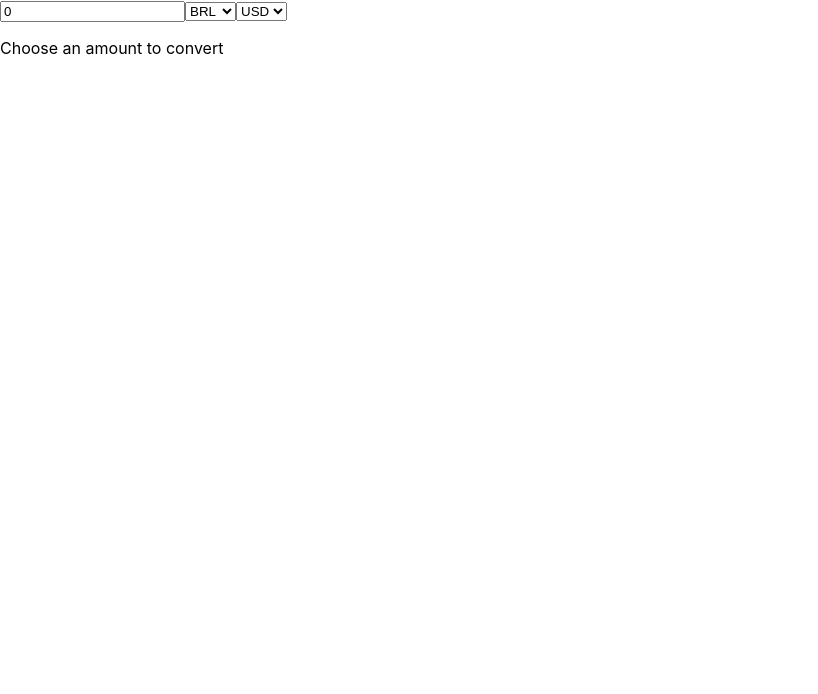
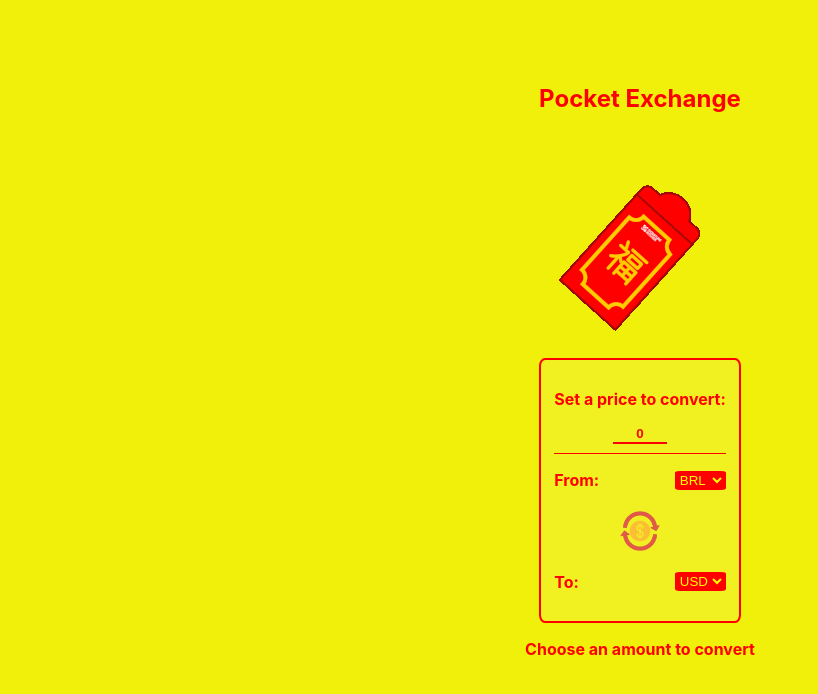
Before and after one commit to estudart/CurrencyConverter, a React (Create React App) app: page / in a window 1280 px wide. Shown: the top 694 px of the page, without its empty margins (0-818 px from the left). Built offline with nearby package versions, Linux system fonts and the light colour scheme.

Commit message:
adding some style

```diff
--- a/src/App.css
+++ b/src/App.css
@@ -5,6 +5,10 @@
 .App-logo {
   height: 40vmin;
   pointer-events: none;
+}
+
+body {
+  background-color: rgb(240, 240, 11);
 }
 
 @media (prefers-reduced-motion: no-preference) {
@@ -36,3 +40,63 @@
     transform: rotate(360deg);
   }
 }
+
+#gif {
+  padding-bottom: 2%;
+}
+
+#conversion-icon {
+  height: 50px;
+}
+
+.currency-price {
+  background-color: rgb(241, 241, 34);
+  padding: 1%;
+  width: auto;
+  display: flex;
+  flex-direction: column;
+  justify-content: center;
+  align-items: center;
+  border: 2px solid red;
+  border-radius: 3%;
+}
+
+.conversion-form {
+  font-weight: bold;
+  color: red;
+  margin-top: 5%;
+  display: flex;
+  flex-direction: column;
+  justify-content: center;
+  align-items: center;
+}
+
+.currency {
+  margin: 1%;
+}
+
+#conversionAmount {
+  margin-bottom: 2%;
+}
+
+input {
+  font-weight: bolder;
+  background-color: rgb(241, 241, 34);
+  outline: 0;
+  border-width: 0 0 2px;
+  border-color: red;
+  color: red;
+}
+input:focus {
+  color: green;
+  font-weight: bolder;
+  border-color: green;
+}
+
+select {
+  border: none;
+  background-color: red;
+  color: yellow;
+  border-radius: 10%;
+  border: 0.5px solid red;
+}
--- a/src/App.js
+++ b/src/App.js
@@ -7,6 +7,7 @@ function App() {
   const [firstCurrency, setFirstCurrency] = useState("BRL");
   const [secondCurrency, setSecondCurrency] = useState("USD");
   const [amount, setAmount] = useState(0);
+  const [validAmount, setValidAmount] = useState(false);
 
   function handleSelectFirst(value) {
     setFirstCurrency(value);
@@ -26,40 +27,99 @@ function App() {
         const data = await result.json();
         const test = Object.values(data.rates)[0];
         console.log(test);
-        setConversion(test);
+        setConversion(test.toFixed(2));
       }
 
       if (firstCurrency !== secondCurrency) {
         if (isNaN(amount) || parseInt(amount) === 0 || amount.trim() === "") {
           console.log(amount);
+          setValidAmount(false);
           setConversion("Choose an amount to convert");
         } else {
+          setValidAmount(true);
           showConversion();
         }
       } else {
+        setValidAmount(false);
         setConversion("Currencies are the same");
       }
     },
     [firstCurrency, secondCurrency, amount]
   );
   return (
-    <div>
-      <input value={amount} onChange={(e) => handleAmount(e.target.value)} />
-      <select onChange={(e) => handleSelectFirst(e.target.value)}>
+    <div className="conversion-form">
+      <h2>Pocket Exchange</h2>
+      <img id="gif" src="./money.gif" alt="money gif" />
+      <div className="currency-price">
+        <p>Set a price to convert:</p>
+        <input
+          id="conversionAmount"
+          style={{ width: "50px", textAlign: "center" }}
+          value={amount}
+          onChange={(e) => handleAmount(e.target.value)}
+        />
+        <div
+          style={{
+            display: "flex",
+            marginTop: "3%",
+            borderTop: "1px solid red",
+            width: "100%",
+            justifyContent: "space-between",
+            alignItems: "center",
+          }}
+        >
+          <p>From: </p>
+          <label class="select">
+            <select
+              id="box"
+              className="select"
+              onChange={(e) => handleSelectFirst(e.target.value)}
+            >
               <option value="USD">USD</option>
               <option selected value="BRL">
                 BRL
               </option>
               <option value="EUR">EUR</option>
+              <option value="CNY">CNY</option>
+              <option value="INR">INR</option>
+              <option value="JPY">JPY</option>
+              <option value="GBP">GBP</option>
+              <option value="ILS">ILS</option>
             </select>
-      <select onChange={(e) => handleSelectSecond(e.target.value)}>
+          </label>
+        </div>
+        <img
+          id="conversion-icon"
+          src="./conversion-icon.png"
+          alt="conversion icon"
+        />
+        <div
+          style={{
+            display: "flex",
+            width: "100%",
+            justifyContent: "space-between",
+            alignItems: "center",
+          }}
+        >
+          <p>To: </p>
+          <select
+            id="secondCurrency"
+            onChange={(e) => handleSelectSecond(e.target.value)}
+          >
             <option selected value="USD">
               USD
             </option>
             <option value="BRL">BRL</option>
             <option value="EUR">EUR</option>
+            <option value="CNY">CNY</option>
+            <option value="INR">INR</option>
+            <option value="JPY">JPY</option>
+            <option value="GBP">GBP</option>
+            <option value="ILS">ILS</option>
           </select>
-      <p>{conversion}</p>
+        </div>
+      </div>
+      {validAmount ? <p>Amount: {conversion}</p> : <p>{conversion}</p>}
     </div>
   );
 }
```
Also changed, not shown: public/conversion-icon.png (added), public/money.gif (added). Lines whose indentation alone changed are shown as unchanged.
